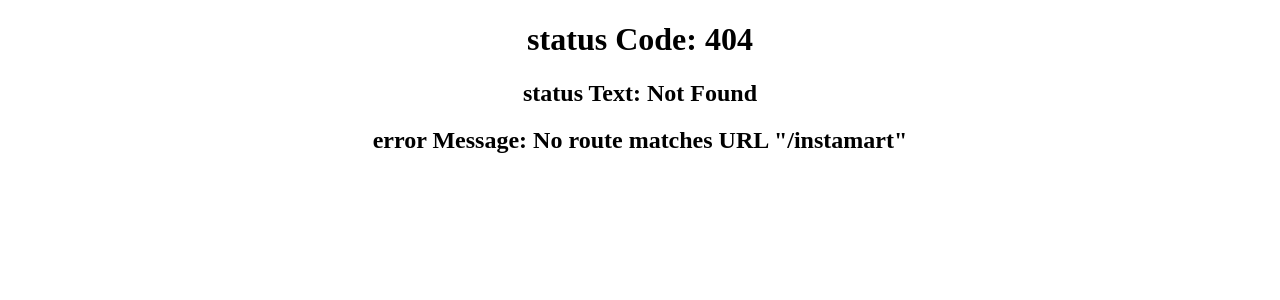
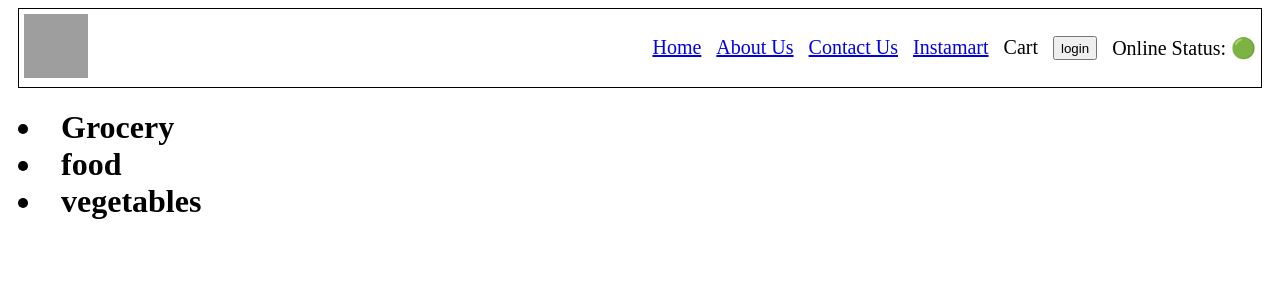
Before and after one commit to Piyushb790/React-JS, a React (Vite) app: page /instamart in a window 1280 px wide. Before the commit this address had no page. Shown: the top 300 px of the page. Built offline with nearby package versions, Linux system fonts and the light colour scheme; grey boxes are pictures that could not be loaded.

Commit message:
optimising Our app

```diff
--- a/src/App.js
+++ b/src/App.js
@@ -1,12 +1,21 @@
-import React from "react";
+import React, { lazy, Suspense } from "react";
 import ReactDOM from "react-dom/client";
 import ErrorElement from "./components/ErrorElement";
 import Header from "./components/Header";
 import Body from "./components/Body";
-import About from "./components/About";
 import { createBrowserRouter, Outlet, RouterProvider } from "react-router-dom";
 import Contact from "./components/Contact";
 import RestaurantMenu from "./components/RestaurantMenu";
+import Shimmer from "./components/Shimmer";
+
+//chunking
+//code splitting
+//dynamic loading
+//lazy loading or ondemand loading
+
+const Instamart = lazy(() => import("./components/Instamart"));
+
+const About = lazy(() => import("./components/About"));
 
 const AppLayout = () => {
   return (
@@ -28,11 +37,23 @@ const appRouter = createBrowserRouter([
       },
       {
         path: "/about",
-        element: <About />,
+        element: (
+          <Suspense fallback={<h1>loading..</h1>}>
+            <About />
+          </Suspense>
+        ),
       },
       {
         path: "/contact",
         element: <Contact />,
+      },
+      {
+        path: "/instamart",
+        element: (
+          <Suspense fallback={<Shimmer />}>
+            <Instamart />
+          </Suspense>
+        ),
       },
       {
         path: "/resMenu/:resId",
--- a/src/components/Body.js
+++ b/src/components/Body.js
@@ -3,6 +3,7 @@ import Shimmer from "./Shimmer";
 import { defaultRestraunts } from "../utils/constants";
 import { useEffect, useState } from "react";
 import { Link } from "react-router-dom";
+import useIsOnline from "../utils/useIsOnline";
 const Body = () => {
   const [listOfRestaurant, setListOfRestaurant] = useState([]);
   const [filteredRestaurant, setFilteredRestaurant] = useState([]);
@@ -25,6 +26,8 @@ const Body = () => {
     );
   };
 
+  const online = useIsOnline();
+  if (online === false) return <h1>You are offline 🔴</h1>;
   return listOfRestaurant.length === 0 ? (
     <Shimmer />
   ) : (
--- a/src/components/Header.js
+++ b/src/components/Header.js
@@ -1,7 +1,7 @@
 import { useState, useEffect } from "react";
 import { logoSrc } from "../utils/constants";
 import { Link } from "react-router-dom";
-
+import useIsOnline from "../utils/useIsOnline";
 const Header = () => {
   const [btnName, setBtnName] = useState("login");
   console.log("whole header render");
@@ -9,6 +9,7 @@ const Header = () => {
     // console.log("useEffect is Called");
   }, []);
   // when i put something into [] dependency array then everytime dependency updated useEffect also called
+  const online = useIsOnline();
 
   return (
     <div className="header">
@@ -26,7 +27,11 @@ const Header = () => {
           <Link to="/Contact">
             <li>Contact Us</li>
           </Link>
+          <Link to="/instamart">
+            <li>Instamart</li>
+          </Link>
           <li>Cart</li>
+
           <button
             onClick={() => {
               btnName === "login" ? setBtnName("logout") : setBtnName("login");
@@ -34,6 +39,7 @@ const Header = () => {
           >
             {btnName}
           </button>
+          <div>Online Status: {online ? "🟢" : "🔴"}</div>
         </ul>
       </div>
     </div>
--- /dev/null
+++ b/src/components/Instamart.js
@@ -0,0 +1,10 @@
+const Instamart = () => {
+  return (
+    <h1>
+      <li>Grocery</li>
+      <li>food</li>
+      <li>vegetables</li>
+    </h1>
+  );
+};
+export default Instamart;
--- a/src/components/RestaurantMenu.js
+++ b/src/components/RestaurantMenu.js
@@ -1,26 +1,18 @@
-import { useEffect, useState } from "react";
 import Shimmer from "./Shimmer";
 import { useParams } from "react-router-dom";
-import { menuApi } from "../utils/constants";
+
+import useResMenu from "../utils/useResMenu";
 const RestaurantMenu = () => {
   const { resId } = useParams();
 
-  const [menu, setMenu] = useState(null);
-  useEffect(() => {
-    fetchMenu();
-  }, []);
-  const fetchMenu = async () => {
-    const data = await fetch(menuApi + resId);
-    const jsonData = await data.json();
-    console.log(jsonData);
-    setMenu(jsonData.data);
-  };
+  const menu = useResMenu(resId);
   const { name, cuisines } = menu?.cards[0]?.card?.card?.info ?? {};
 
   const { itemCards } =
-    menu?.cards[2]?.groupedCard?.cardGroupMap?.REGULAR?.cards[1].card?.card ??
-    {};
-  console.log(itemCards);
+    (menu?.cards[2]?.groupedCard?.cardGroupMap?.REGULAR?.cards[2]?.card?.card ??
+      {}) ||
+    (menu?.cards[2]?.groupedCard?.cardGroupMap?.REGULAR?.cards[1]?.card?.card ??
+      {});
 
   if (menu === null) return <Shimmer />;
   return (
--- /dev/null
+++ b/src/utils/useIsOnline.js
@@ -0,0 +1,16 @@
+import { useEffect, useState } from "react";
+
+const useIsOnline = () => {
+  const [onlineStatus, setOnlineStatus] = useState(true);
+  useEffect(() => {
+    window.addEventListener("offline", () => {
+      setOnlineStatus(false);
+    });
+
+    window.addEventListener("online", () => {
+      setOnlineStatus(true);
+    });
+  }, []);
+  return onlineStatus;
+};
+export default useIsOnline;
--- /dev/null
+++ b/src/utils/useResMenu.js
@@ -0,0 +1,18 @@
+import { useEffect, useState } from "react";
+import { menuApi } from "./constants";
+const useResMenu = (resId) => {
+  const [menu, setMenu] = useState(null);
+  useEffect(() => {
+    fetchMenu();
+  }, []);
+
+  const fetchMenu = async () => {
+    const data = await fetch(menuApi + resId);
+    const jsonData = await data.json();
+    console.log(jsonData);
+    setMenu(jsonData.data);
+  };
+  return menu;
+};
+
+export default useResMenu;
```
